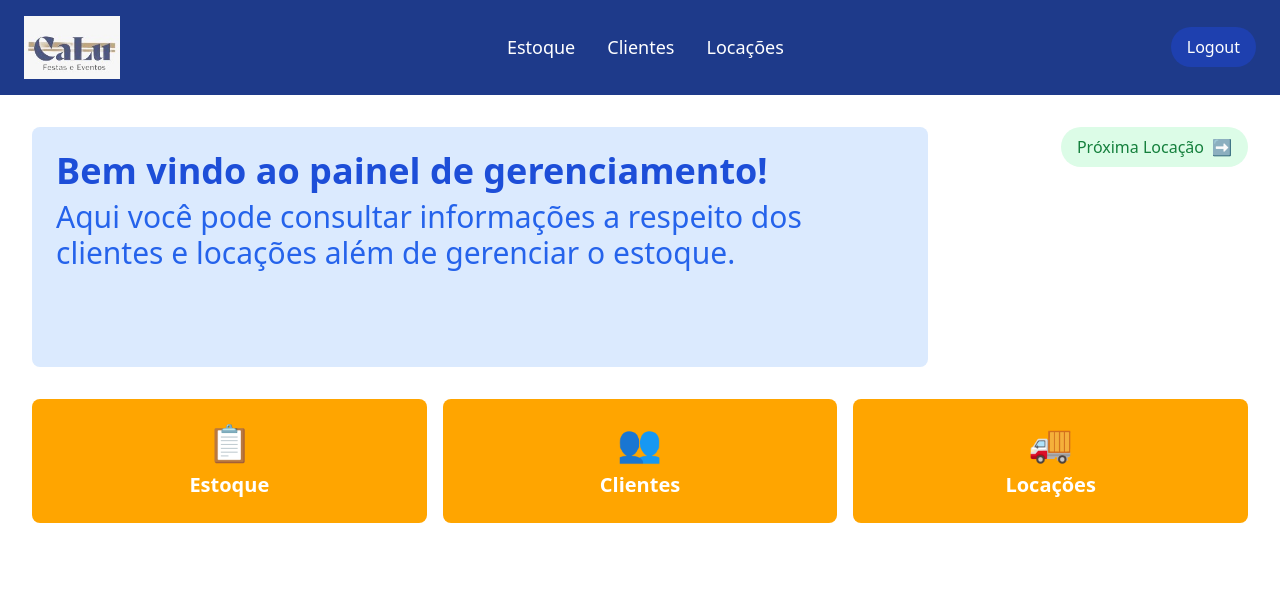
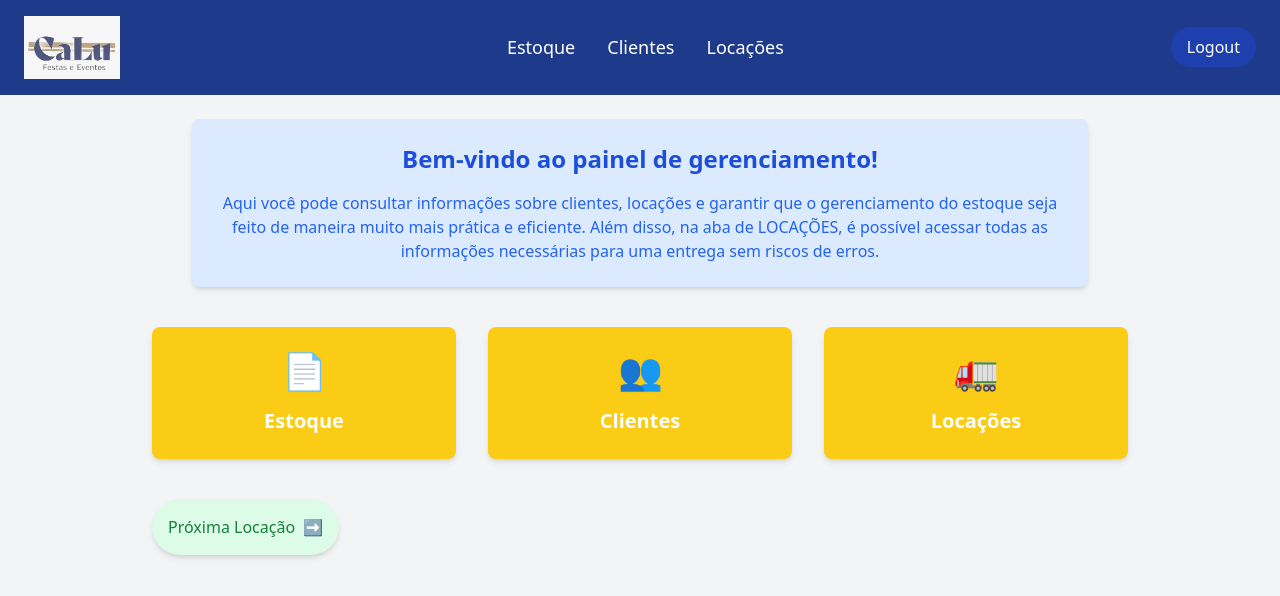
Before and after one commit to Psnsilvino/CaluFestas, a React (Vite) app: page / in a window 1280 px wide. Shown: the top 596 px of the page. Built offline with nearby package versions, Linux system fonts and the light colour scheme.

Commit message:
Página inifical refeita

```diff
--- a/src/pages/home.tsx
+++ b/src/pages/home.tsx
@@ -1,56 +1,54 @@
 import React from 'react';
 import NavBar from '../components/NavBar';
-import { Link } from 'react-router-dom';
+import { Bold } from 'lucide-react';
+//import { Link } from 'react-router-dom';
 
 
 const Home: React.FC = () => {
   return (
     <>
       <NavBar />
-      <div className="p-8">
-        <div className="flex items-start justify-between">
-          {/* Banner de boas-vindas com largura menor */}
-          <div className="bg-blue-100 rounded-lg p-6 h-60 max-w-4xl">
-            <h1 className="text-4xl font-bold text-blue-700 mb-2">
-              Bem vindo ao painel de gerenciamento!
+      <div className="flex flex-col items-center bg-gray-100 w-full h-screen pt-6">
+      {/* Caixa de Boas-Vindas */}
+      <div className="bg-blue-100 text-center p-6 rounded-lg shadow-md w-full max-w-4xl mb-10">
+        <h1 className="text-2xl font-bold text-blue-700 mb-4">
+          Bem-vindo ao painel de gerenciamento!
         </h1>
-            <p className="text-blue-600 text-3xl">
-              Aqui você pode consultar informações a respeito dos clientes e locações além de gerenciar o estoque.
+        <p className="text-blue-600">
+          Aqui você pode consultar informações sobre clientes, locações e garantir que o
+          gerenciamento do estoque seja feito de maneira muito mais prática e eficiente.
+          Além disso, na aba de LOCAÇÕES, é possível acessar todas as informações necessárias
+          para uma entrega sem riscos de erros.
         </p>
+
       </div>
 
-          {/* Botão de Próxima Locação */}
-          <button className="ml-4 bg-green-100 text-green-700 px-4 py-2 rounded-full flex items-center space-x-2 hover:bg-green-200 transition">
-            <span>Próxima Locação</span>
-            <span>➡️</span>
-          </button>
+      {/* Grid de Cards */}
+      <div className="grid grid-cols-1 sm:grid-cols-3 gap-8 w-full px-6 max-w-5xl mb-10">
+        {/* Card Estoque */}
+        <div className="bg-yellow-400 text-white p-6 rounded-lg shadow-md flex flex-col items-center gap-4 hover:bg-yellow-500 transition-all">
+          <div className="text-4xl">📄</div>
+          <h2 className="text-xl font-bold">Estoque</h2>
         </div>
 
-        {/* Seção de Cartões */}
-        <div className="grid grid-cols-1 sm:grid-cols-3 gap-4 mt-8">
-          {/* Card Estoque */}
-          <Link to={"/estoque"}>
-            <div className="bg-orangeButton text-white rounded-lg p-6 flex flex-col items-center space-y-2 hover:bg-yellow-500 transition">
-              <div className="text-4xl">📋</div>
-              <span className="text-xl font-semibold">Estoque</span>
+        {/* Card Clientes */}
+        <div className="bg-yellow-400 text-white p-6 rounded-lg shadow-md flex flex-col items-center gap-4 hover:bg-yellow-500 transition-all">
+          <div className="text-4xl">👥</div>
+          <h2 className="text-xl font-bold">Clientes</h2>
         </div>
-          </Link>
-
-          {/* Card Clientes */}
-          <Link to={"/clientes"}>
-            <div className="bg-orangeButton text-white rounded-lg p-6 flex flex-col items-center space-y-2 hover:bg-yellow-500 transition">
-              <div className="text-4xl">👥</div>
-              <span className="text-xl font-semibold">Clientes</span>
-            </div>
-          </Link>
 
         {/* Card Locações */}
-          <Link to={"/locacoes"}>
-            <div className="bg-orangeButton text-white rounded-lg p-6 flex flex-col items-center space-y-2 hover:bg-yellow-500 transition">
-              <div className="text-4xl">🚚</div>
-              <span className="text-xl font-semibold">Locações</span>
+        <div className="bg-yellow-400 text-white p-6 rounded-lg shadow-md flex flex-col items-center gap-4 hover:bg-yellow-500 transition-all">
+          <div className="text-4xl">🚛</div>
+          <h2 className="text-xl font-bold">Locações</h2>
         </div>
-          </Link>
+      </div>
+
+      {/* Botão Próxima Locação */}
+      <div className="w-full max-w-5xl px-6 flex justify-start">
+        <button className="bg-green-100 text-green-700 px-4 py-4 rounded-full flex items-center gap-2 shadow-md hover:bg-green-200 transition-all">
+          Próxima Locação <span>➡️</span>
+        </button>
       </div>
     </div>
     </>
```
Lines whose indentation alone changed are shown as unchanged.
